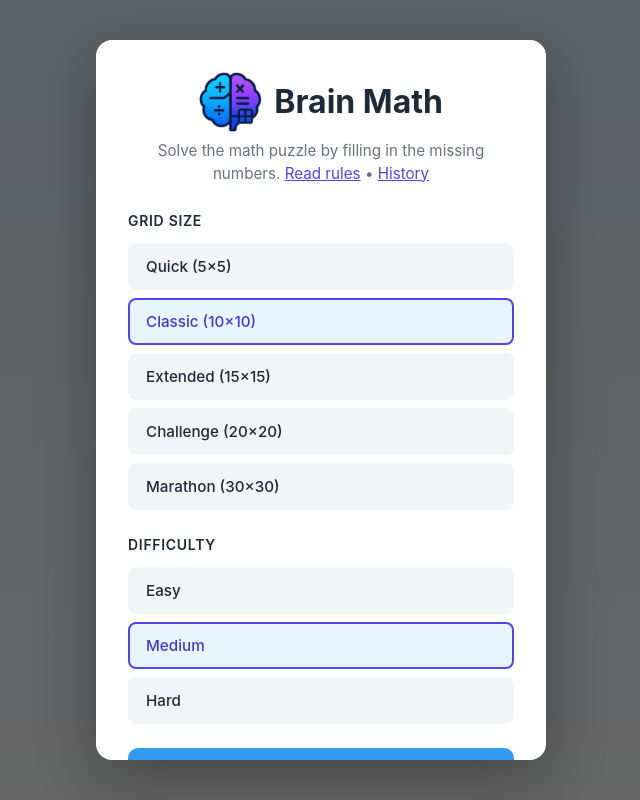
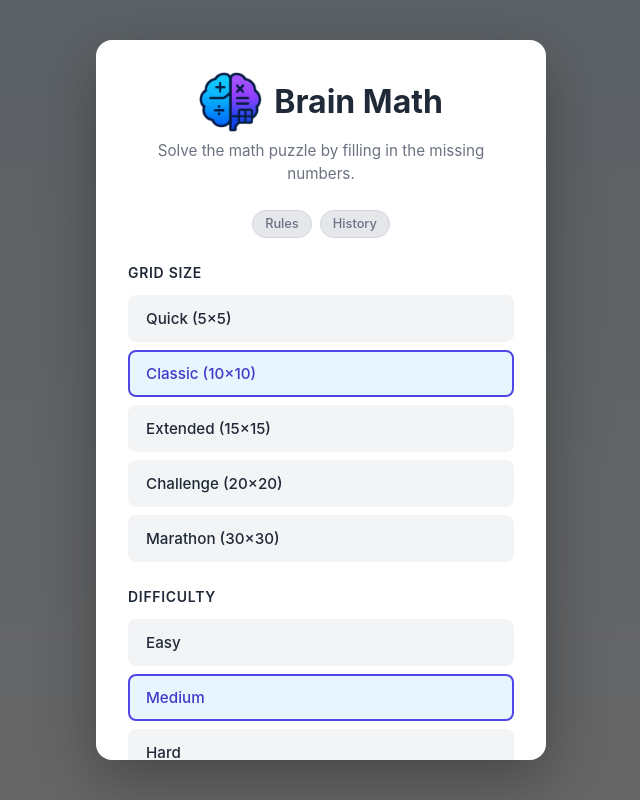
Before and after one commit to bassemancoder/BrainMath, a React (Vite) app: page / in a window 1280 px wide. Shown: the whole page, without its empty margins (319-959 px from the left). Built offline with nearby package versions, Linux system fonts and the light colour scheme.

Commit message:
small ui improvement

```diff
--- a/src/ui/components/Settings/Settings.module.css
+++ b/src/ui/components/Settings/Settings.module.css
@@ -103,20 +103,34 @@
   text-align: center;
 }
 
-.rulesLink {
-  background: none;
-  border: none;
-  color: var(--color-primary);
-  font-size: inherit;
-  font-family: inherit;
-  cursor: pointer;
-  padding: 0;
-  text-decoration: underline;
-  transition: opacity 0.15s ease;
+/* Chip/pill buttons */
+.chipRow {
+  display: flex;
+  justify-content: center;
+  gap: 0.5rem;
+  margin-bottom: 1.5rem;
 }
 
-.rulesLink:hover {
-  opacity: 0.8;
+.chip {
+  background: var(--color-bg-tertiary);
+  border: 1px solid var(--color-border);
+  border-radius: 999px;
+  color: var(--color-text-secondary);
+  font-size: 0.8rem;
+  font-family: inherit;
+  font-weight: 500;
+  cursor: pointer;
+  padding: 0.35rem 0.75rem;
+  transition: all 0.15s ease;
+}
+
+.chip:hover {
+  background: var(--color-border);
+  color: var(--color-text);
+}
+
+.chip:active {
+  transform: scale(0.96);
 }
 
 .section {
--- a/src/ui/components/Settings/Settings.tsx
+++ b/src/ui/components/Settings/Settings.tsx
@@ -189,23 +189,25 @@ export const Settings: React.FC<SettingsProps> = ({
           <h2 className={styles.title}>Brain Math</h2>
         </div>
         <p className={styles.subtitle}>
-          Solve the math puzzle by filling in the missing numbers.{' '}
+          Solve the math puzzle by filling in the missing numbers.
+        </p>
+
+        <div className={styles.chipRow}>
           <button
-            className={styles.rulesLink}
+            className={styles.chip}
             onClick={() => setShowHelp(true)}
             type="button"
           >
-            Read rules
+            Rules
           </button>
-          {' • '}
           <button
-            className={styles.rulesLink}
+            className={styles.chip}
             onClick={() => setShowHistory(true)}
             type="button"
           >
             History
           </button>
-        </p>
+        </div>
 
         {!showHashInput ? (
           <>
```
